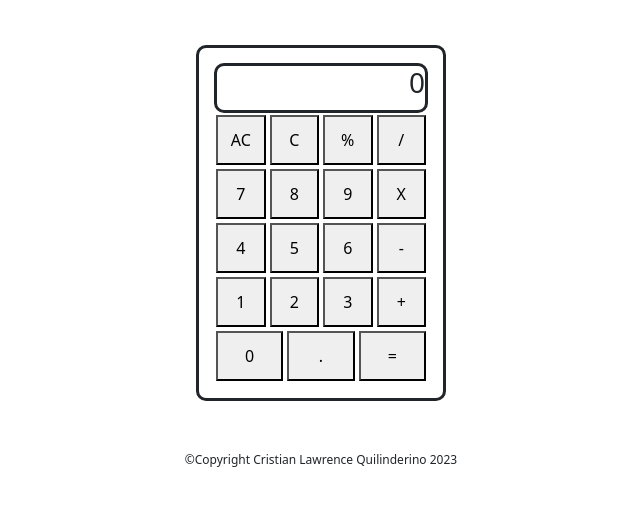
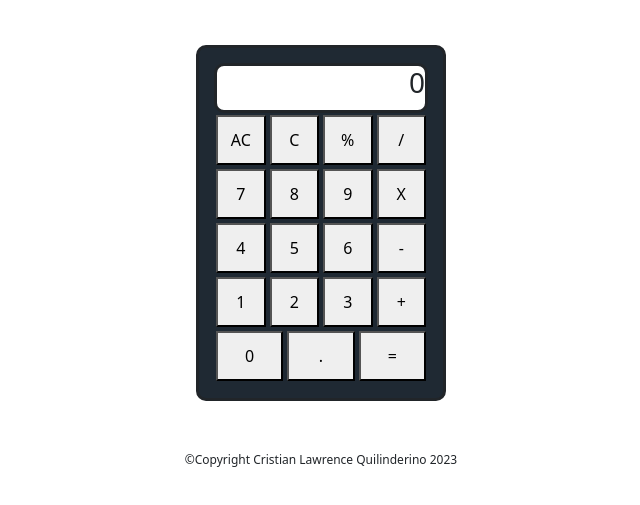
Before and after one commit to Cquilinderino/Calculator, a plain HTML site: page index.html in a window 1280 px wide. Shown: the part 53-558 px from the top of the page, without its empty margins (319-959 px from the left). Drawn offline with nearby package versions, Linux system fonts and the light colour scheme.

Commit message:
test commit

```diff
--- a/styles.css
+++ b/styles.css
@@ -2,6 +2,7 @@ body {
   text-align: center;
 }
 .container {
+  background-color: #1F2933;
   border-style: solid;
   display: flex;
   flex-direction: column;
@@ -13,6 +14,7 @@ body {
   margin-bottom: 50px;
 }
 #display {
+  background-color: white;
   display: flex;
   border-style: solid;
 
```
